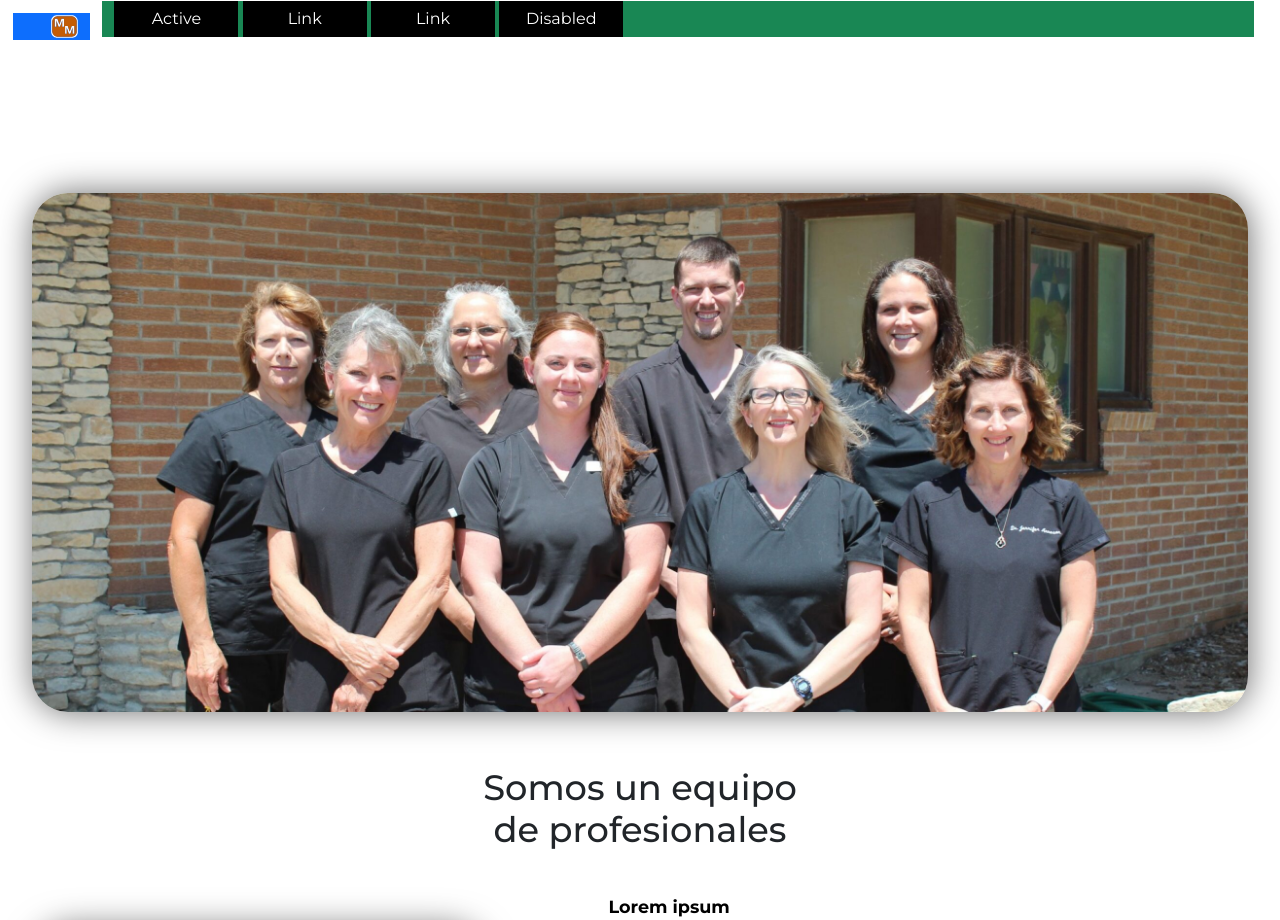
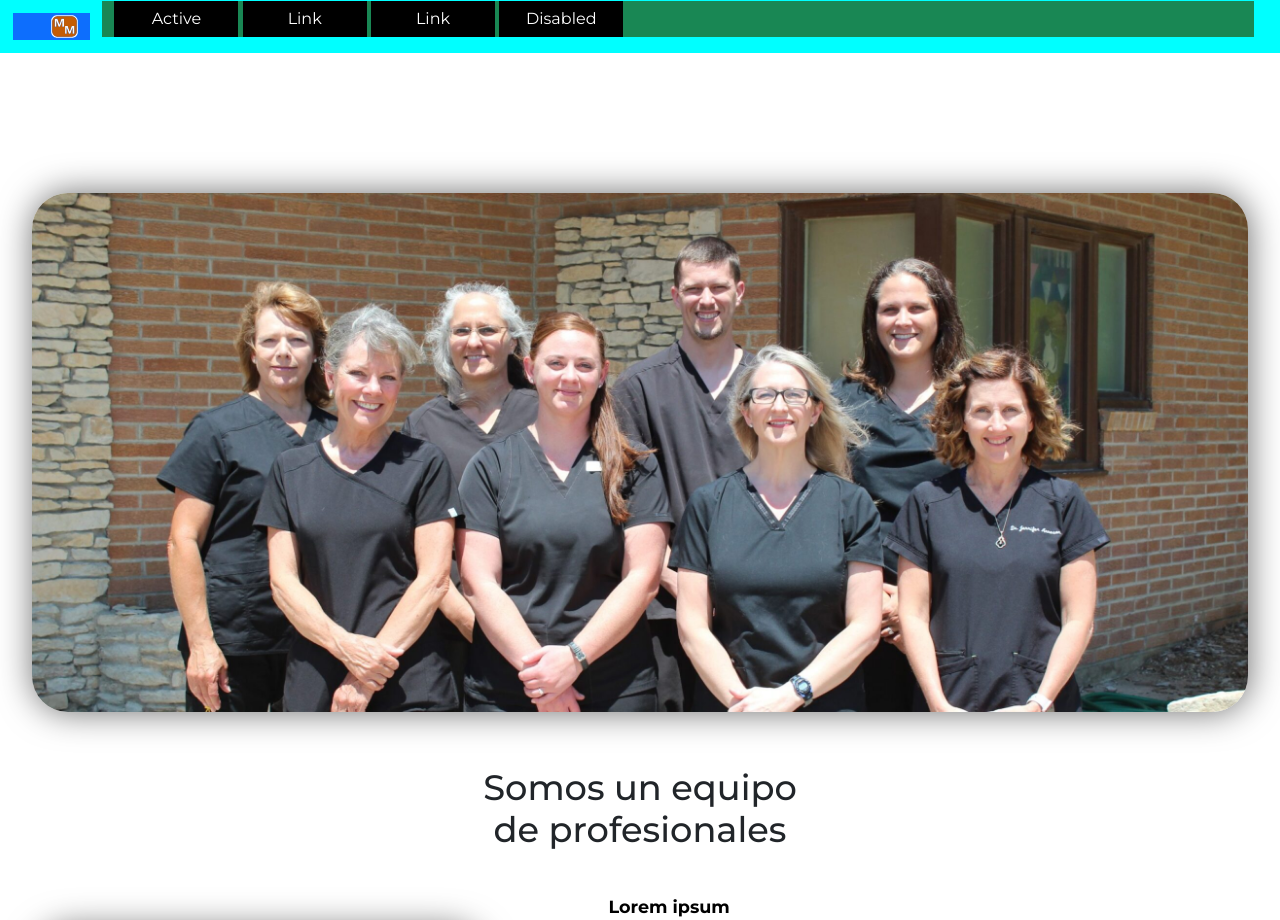
Before and after one commit to mmaappss2/first_repo, a website: page nosotros.html in a window 1280 px wide. Shown: the top 920 px of the page. Drawn offline with nearby package versions, Linux system fonts and the light colour scheme; files that its build step writes are made by us from their sources.

Commit message:
cometario 12 13-oct

```diff
--- a/nosotros.html
+++ b/nosotros.html
@@ -24,7 +24,7 @@
 
 <body>
     <!-- Start header -->
-    <header class="main__header container-fluid">
+    <header class="main__header container-fluid colorh-fondo">
         <div class="row">
             <img class="col-2 bg-primary" src="https://mmaappss2.github.io/first_repo/img/mmfavi2.svg" alt="corriendo" />
             <ul class="col-10 bg-success" class="nav justify-content-end">
--- a/scss/style.scss
+++ b/scss/style.scss
@@ -10,7 +10,9 @@
     font-style: normal;
     font-weight: 700;
 }
-
+.colorh-fondo {
+    background-color: aqua;
+}
 .main__header img {
     line-height: 1;
     text-align: center;
```
